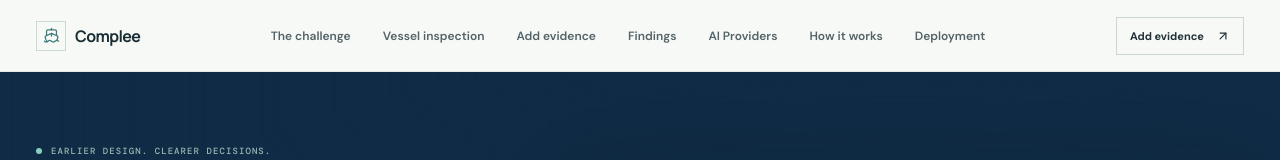
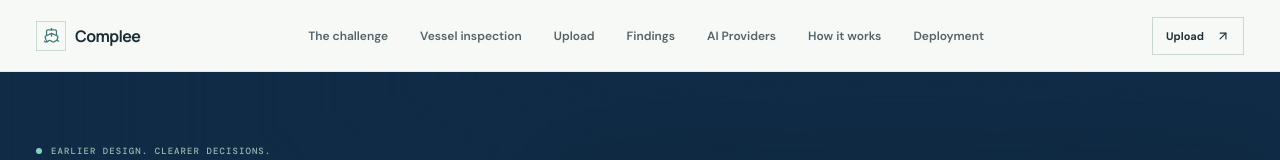
Before and after one commit to arthurlagerlof/complee, a React (Vite) app: page / in a window 1280 px wide. Shown: the top 160 px of the page. Built offline with nearby package versions, Linux system fonts and the light colour scheme; no server answers.

Commit message:
Rename main page evidence links to Upload

```diff
--- a/src/App.tsx
+++ b/src/App.tsx
@@ -131,13 +131,13 @@ function App() {
           <nav className="desktop-nav" aria-label="Main navigation">
             <a href="#challenge">The challenge</a>
             <a href="#inspection">Vessel inspection</a>
-            <a href="#evidence" onClick={openEvidence}>Add evidence</a>
+            <a href="#evidence" onClick={openEvidence}>Upload</a>
             <a href="#findings">Findings</a>
             <a href="#ai-settings" onClick={openAiSettings}>AI Providers</a>
             <a href="#workflow">How it works</a>
             <a href="#architecture">Deployment</a>
           </nav>
-          <a className="nav-cta" href="#evidence" onClick={openEvidence}>Add evidence <ArrowUpRight size={14} /></a>
+          <a className="nav-cta" href="#evidence" onClick={openEvidence}>Upload <ArrowUpRight size={14} /></a>
           <button
             type="button"
             className="menu-toggle"
@@ -152,7 +152,7 @@ function App() {
         <nav id="mobile-navigation" className={`mobile-nav${menuOpen ? ' menu-open' : ''}`} aria-label="Mobile navigation" aria-hidden={!menuOpen}>
           <a href="#challenge" onClick={closeMenu}>The challenge <ArrowRight size={16} /></a>
           <a href="#inspection" onClick={closeMenu}>Vessel inspection <ArrowRight size={16} /></a>
-          <a href="#evidence" onClick={openEvidence}>Add evidence <ArrowRight size={16} /></a>
+          <a href="#evidence" onClick={openEvidence}>Upload <ArrowRight size={16} /></a>
           <a href="#findings" onClick={closeMenu}>Findings <ArrowRight size={16} /></a>
           <a href="#ai-settings" onClick={openAiSettings}>AI Providers <ArrowRight size={16} /></a>
           <a href="#workflow" onClick={closeMenu}>How it works <ArrowRight size={16} /></a>
```
